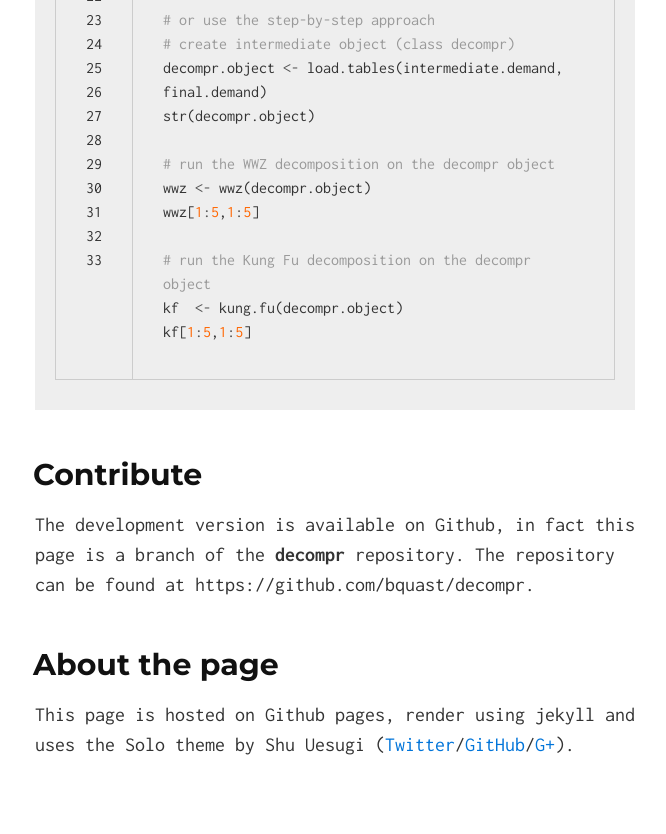
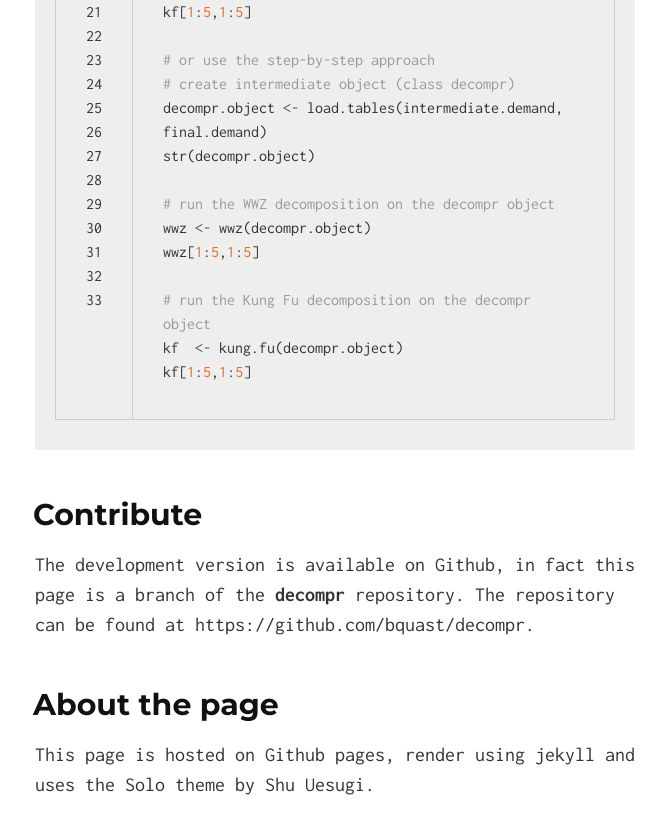
Before and after one commit to bquast/decompr, a Jekyll site: the page built from index.html, in a window 1280 px wide and 900 px high, scrolled down 1368 px. Shown: the top 834 px of the window, without its empty margins (305-971 px from the left). Built offline with Jekyll 4.4.1, drawn with Linux system fonts in a browser that asks for light colours.

```diff
--- a/_includes/index.md
+++ b/_includes/index.md
@@ -55,4 +56,4 @@ The development version is available on Github, in fact this page is a branch of
 ## About the page
 
 This page is hosted on Github pages, render using jekyll and uses the Solo theme by
-Shu Uesugi ([Twitter](http://twitter.com/chibicode)/[GitHub](http://github.com/chibicode)/[G+](https://plus.google.com/110325199858284431541?rel=author)).
+Shu Uesugi.
```
Also changed, not shown: other parts of _includes/index.md (+2 -1 lines), README.md.
